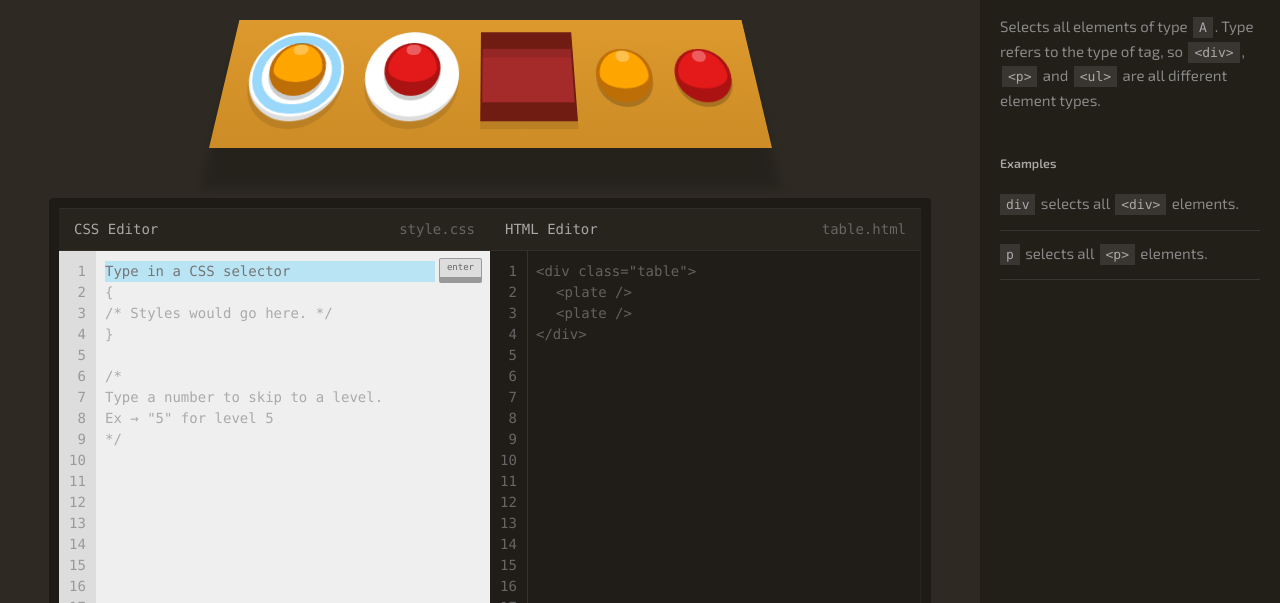
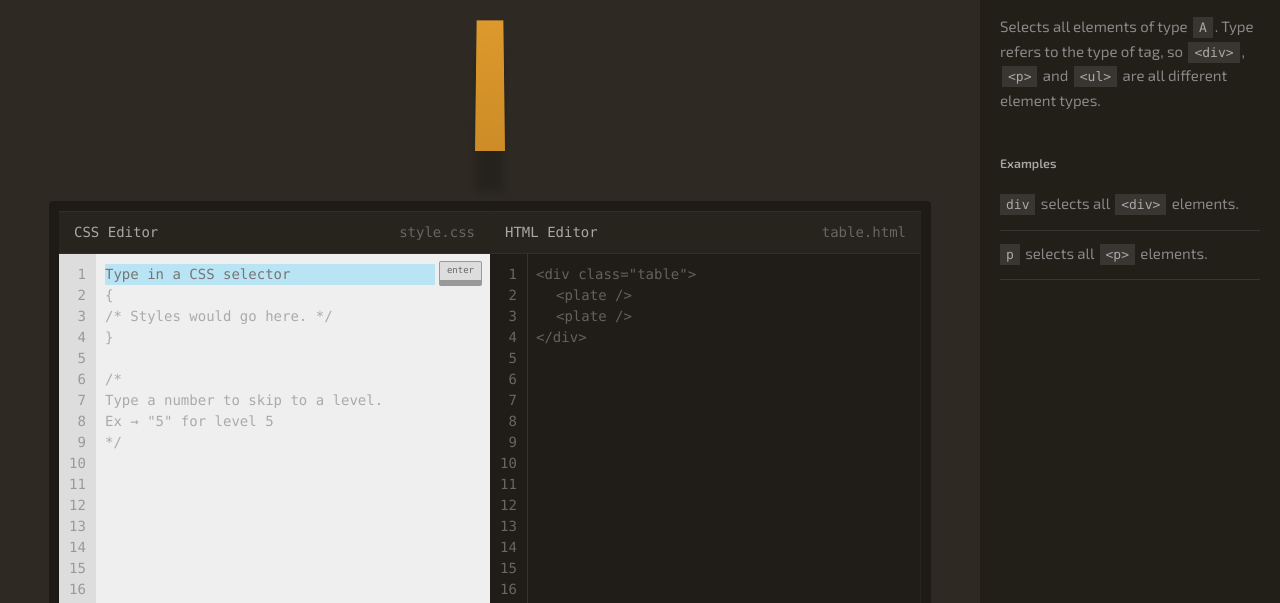
Before and after one commit to vstezhko/selectors-game, a website built with webpack: page RSS-CSS-Selectors/src/index.html in a window 1280 px wide. Shown: the part 197-800 px from the top of the page. Built offline with nearby package versions, Linux system fonts and the light colour scheme.

Commit message:
refactor: refactor index.html - remove static content of markupPane

```diff
--- a/RSS-CSS-Selectors/src/index.html
+++ b/RSS-CSS-Selectors/src/index.html
@@ -15,17 +15,7 @@
         <div class='table-area'>
             <div class='table-container'>
                 <div class='table-surface'></div>
-                <div class='table'>
-                    <plate id='fancy'>
-                        <orange></orange>
-                    </plate>
-                    <plate>
-                        <apple></apple>
-                    </plate>
-                    <bento></bento>
-                    <orange></orange>
-                    <apple></apple>
-                </div>
+                <div class='table'></div>
             </div>
         </div>
         <div class='editor'>
```
